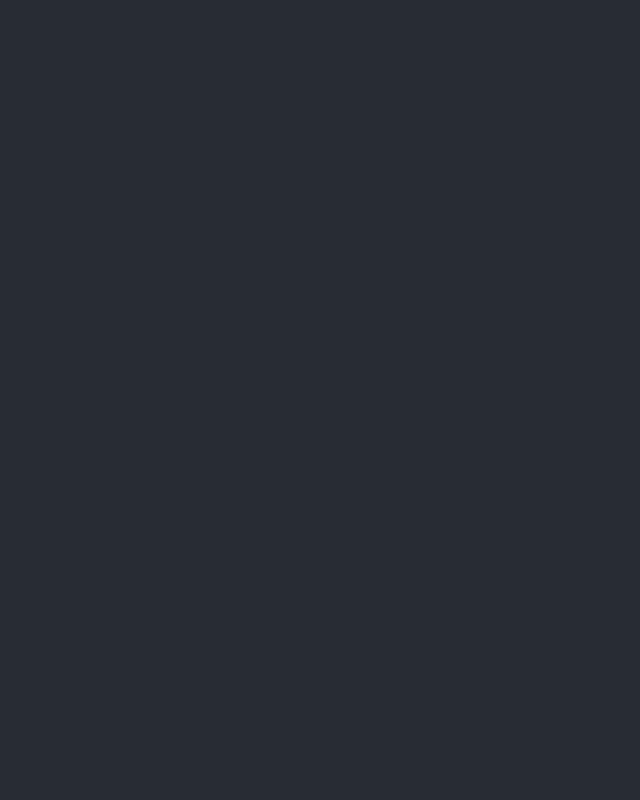
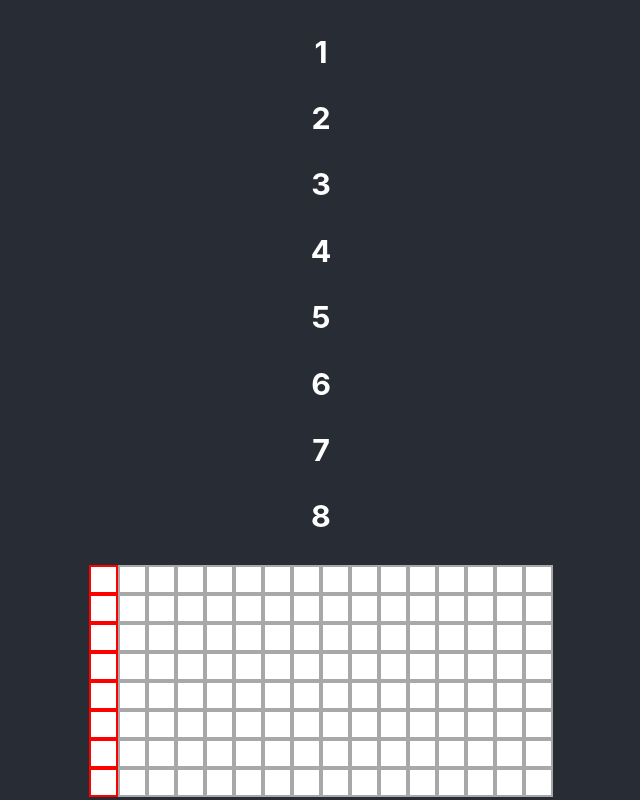
Before and after one commit to dunnjm814/webSynth, a React (Create React App) app in the folder websynth/: page / in a window 1280 px wide. Shown: the whole page, without its empty margins (319-959 px from the left). Built offline with nearby package versions, Linux system fonts and the light colour scheme.

Commit message:
grid set, scale and square utilities set

```diff
--- a/websynth/src/App.js
+++ b/websynth/src/App.js
@@ -1,10 +1,11 @@
 import './App.css';
+import Sequencer from './Components/Sequencer/Sequencer.js';
 
 function App() {
   return (
     <div className="App">
       <header className="App-header">
-
+        <Sequencer />
       </header>
     </div>
   );
--- a/websynth/src/Components /Sequencer/Sequencer.js
+++ /dev/null
@@ -1,6 +0,0 @@
-import React, { useCallback, useState, useEffect } from "react";
-import * as Tone from "tone";
-import "./Sequencer.css";
-import { CgPlayButtonR } from "react-icons/cg";
-import { CgPlayStopR } from "react-icons/cg";
-import { keyOptions } from '../utility/Scales.js ';
--- /dev/null
+++ b/websynth/src/Components/Sequencer/Sequencer.js
@@ -0,0 +1,100 @@
+import React, { useCallback, useState, useEffect } from "react";
+import * as Tone from "tone";
+import "./Sequencer.css";
+import Square from '../Square/Square.js'
+import { CgPlayButtonR } from "react-icons/cg";
+import { CgPlayStopR } from "react-icons/cg";
+import  keyOptions  from '../utility/Scales.js'
+import initialPattern from "../utility/initialPattern";
+
+
+function Sequencer() {
+    // Use context to grab changing tempo slider state from tempo component
+    const tempo = 120;
+
+    const [pattern, updatePattern] = useState(initialPattern);
+    const [playState, setPlayState] = useState(Tone.Transport.state);
+    const [activeColumn, setColumn] = useState(0);
+    const [scaleOption, setScaleOption] = useState();
+    const [notes, setNotes] = useState([]);
+    const [scale, setScale] = useState('');
+
+
+    const synth = new Tone.PolySynth().toDestination();
+    Tone.Transport.bpm.value = tempo;
+
+    useEffect(
+        () => {
+        const loop = new Tone.Sequence(
+            (time, col) => {
+              // Update active column for animation
+            setColumn(col);
+              // Loop current pattern
+            pattern.map((row, noteIndex) => {
+                // If active
+                if (row[col]) {
+                    // Play based on which row
+                    //trigger sample here
+                    synth.triggerAttackRelease(notes[noteIndex], "8n", time);
+                }
+            });
+            },
+            [0, 1, 2, 3, 4, 5, 6, 7, 8, 9, 10, 11, 12, 13, 14, 15],
+            "16n"
+        ).start(0);
+        return () => loop.dispose();
+        }, [pattern, notes] // Retrigger when pattern changes
+    );
+
+    const toggle = useCallback(() => {
+        Tone.Transport.toggle();
+        setPlayState(Tone.Transport.state);
+    }, []);
+      // Updates pattern via copy and invert value
+    function setPattern({ y, x, value }) {
+        const patternCopy = [...pattern];
+        patternCopy[y][x] = +!value;
+        updatePattern(patternCopy);
+    }
+
+    useEffect(() => {
+        if (scaleOption) {
+            setNotes(scaleOption.value);
+            setScale(scaleOption.label);
+        }
+    }, [scaleOption]);
+
+    return(
+        <>
+            <div id="seq-id-wrap">
+                <div id="seq-row-ids">
+                    {pattern.map((row, y) => (
+                    <h3 key={`row-${y}`}>{y + 1}</h3>
+                ))}
+                </div>
+                <div className="grid">
+                    {pattern.map((row, y) => (
+                        <div key={`row-wrap-${y}`} className="row">
+                            <div
+                                key={y}
+                                style={{ display: "flex", justifyContent: "center" }}
+                            >
+                                {row.map((value, x) => (
+                                    <Square
+                                        key={x}
+                                        active={activeColumn === x}
+                                        selected={pattern[y][x] === 1 ? "#a8a8a8" : "white"}
+                                        onClick={() => {
+                                            setPattern({ y, x, value });
+                                        }}
+                                    />
+                                ))}
+                            </div>
+                        </div>
+                    ))}
+                </div>
+            </div>
+        </>
+    );
+}
+export default Sequencer;
--- /dev/null
+++ b/websynth/src/Components/Square/Square.css
@@ -0,0 +1,12 @@
+.cell{
+    display: "flex";
+    align-items: "center";
+    justify-content: "center";
+    width: 25px;
+    height: 25px;
+    border: 2px solid #a8a8a8;
+}
+
+.seq-active{
+    border: 2px solid #ff0000
+}
--- /dev/null
+++ b/websynth/src/Components/Square/Square.js
@@ -0,0 +1,16 @@
+import React from 'react'
+import './Square.css'
+
+const Square = ({ active, value, onClick, selected }) => {
+    return (
+        <div
+            className={(active && "cell seq-active") || "cell"}
+            style={{backgroundColor: selected}}
+            onClick={onClick}
+        >
+            {value}
+        </div>
+    );
+};
+
+export default Square;
--- a/websynth/src/Components /utility /Scales.js
+++ b/websynth/src/Components/utility/Scales.js
@@ -1,4 +1,4 @@
-export const keyOptions = [
+const keyOptions = [
     {
       label: "Pick a key!",
       value: ["C5", "B4", "A4", "G4", "F4", "E4", "D4", "C4"],
@@ -52,3 +52,5 @@ export const keyOptions = [
       value: ["B4", "A4", "G4", "F#4", "E4", "D4", "C#4", "B3"],
     },
   ];
+
+export default keyOptions;
--- /dev/null
+++ b/websynth/src/Components/utility/initialPattern.js
@@ -0,0 +1,12 @@
+const initialPattern = [
+    [0, 0, 0, 0, 0, 0, 0, 0, 0, 0, 0, 0, 0, 0, 0, 0],
+    [0, 0, 0, 0, 0, 0, 0, 0, 0, 0, 0, 0, 0, 0, 0, 0],
+    [0, 0, 0, 0, 0, 0, 0, 0, 0, 0, 0, 0, 0, 0, 0, 0],
+    [0, 0, 0, 0, 0, 0, 0, 0, 0, 0, 0, 0, 0, 0, 0, 0],
+    [0, 0, 0, 0, 0, 0, 0, 0, 0, 0, 0, 0, 0, 0, 0, 0],
+    [0, 0, 0, 0, 0, 0, 0, 0, 0, 0, 0, 0, 0, 0, 0, 0],
+    [0, 0, 0, 0, 0, 0, 0, 0, 0, 0, 0, 0, 0, 0, 0, 0],
+    [0, 0, 0, 0, 0, 0, 0, 0, 0, 0, 0, 0, 0, 0, 0, 0],
+];
+
+export default initialPattern;
```
Also changed, not shown: websynth/src/Components/Sequencer/Sequencer.css (added).
